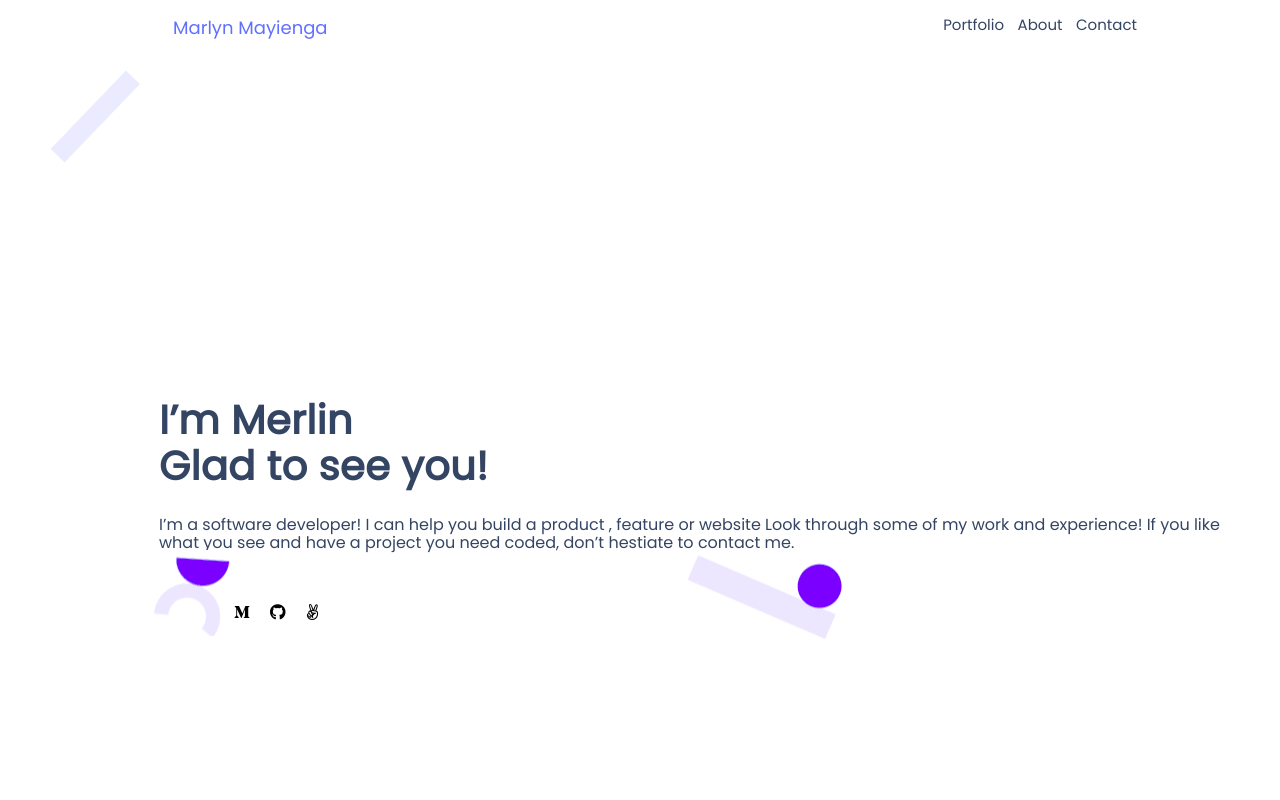
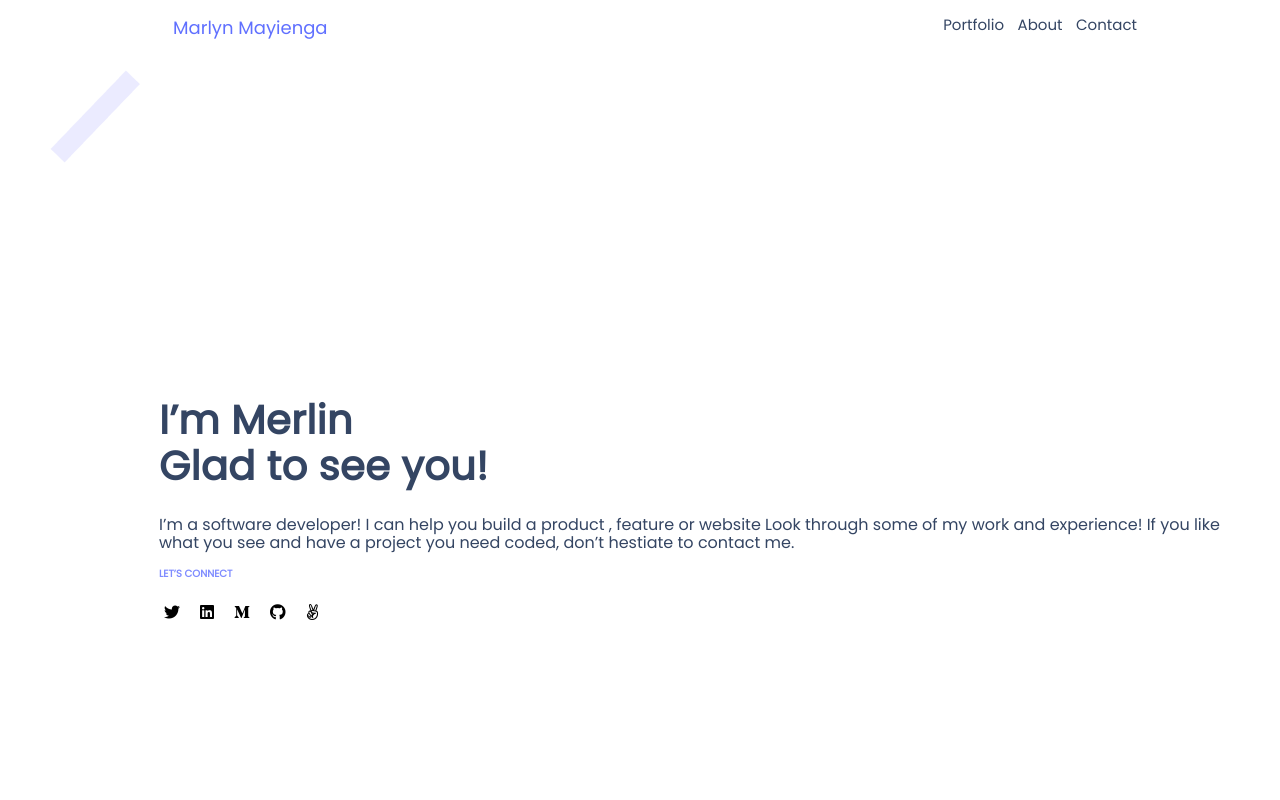
Before and after one commit to Marlyn-Mayienga/My_Portfolio_Project, a plain HTML site: page index.html in a window 1280 px wide. Shown: the top 800 px of the page. Drawn offline with nearby package versions, Linux system fonts and the light colour scheme.

Commit message:
modified the background images

```diff
--- a/index.html
+++ b/index.html
@@ -50,10 +50,6 @@
       </header>
       <section class="introduction">
         <div class="container">
-        <!-- <div class="first-ellipse"></div>
-        <div class="ellipse_cut"></div>
-        <div class="second_img"></div>
-        <div class="first_img"></div> -->
           <h1 class="greeting">I’m Merlin <br> Glad to see you!
     </h1>
           <p class="first-paragraph">
@@ -96,8 +92,6 @@
 
           </div>
         </div>
-        <div class="img_four"></div>
-        <div class="img_three"></div>
       </section>
     </main>
   </body>
```
